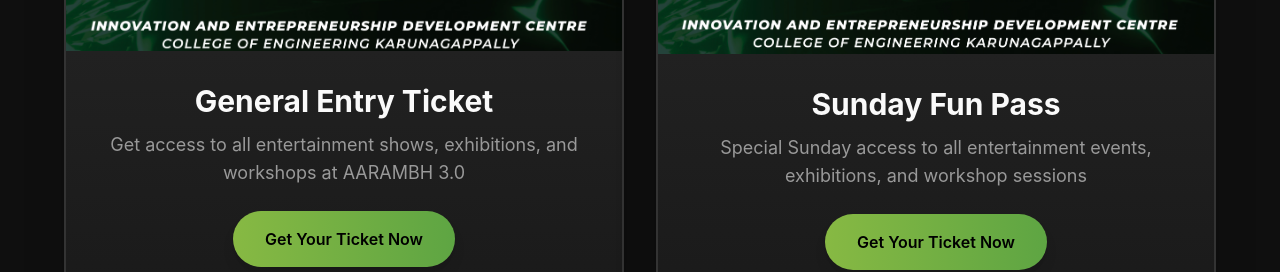
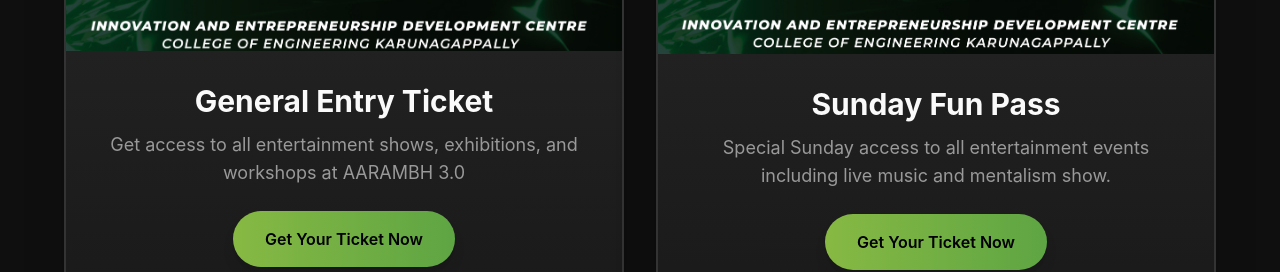
Before and after one commit to iedccek-glitch/aarambh3, a React (Vite) app: page / in a window 1280 px wide. Shown: the part 2360-2632 px from the top of the page. Built offline with nearby package versions, Linux system fonts and the light colour scheme.

Commit message:
update: changed sunday fun description

```diff
--- a/src/components/SundayFunTicket.tsx
+++ b/src/components/SundayFunTicket.tsx
@@ -26,7 +26,7 @@
             Sunday Fun Pass
           </h3>
           <p className='text-[var(--text-secondary)] mb-6 text-base lg:text-lg leading-relaxed max-w-2xl mx-auto'>
-            Special Sunday access to all entertainment events, exhibitions, and workshop sessions
+            Special Sunday access to all entertainment events including live music and mentalism show.
           </p>
 
           <a
```
